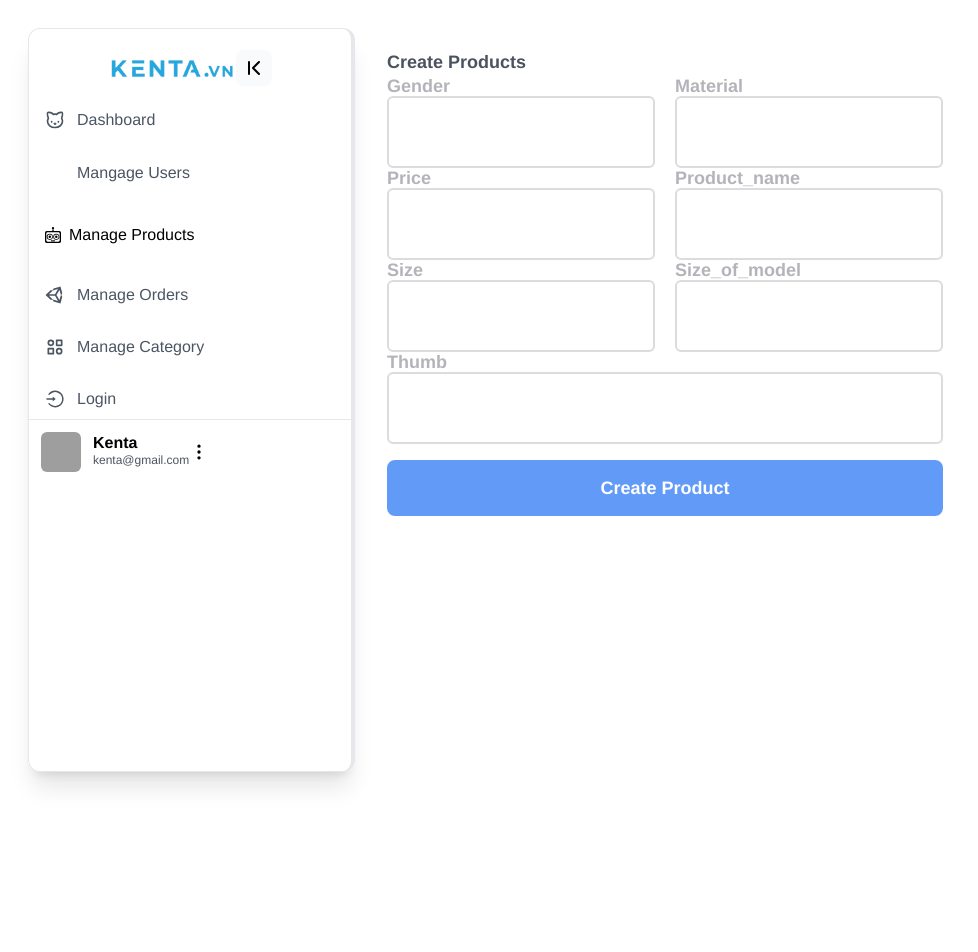
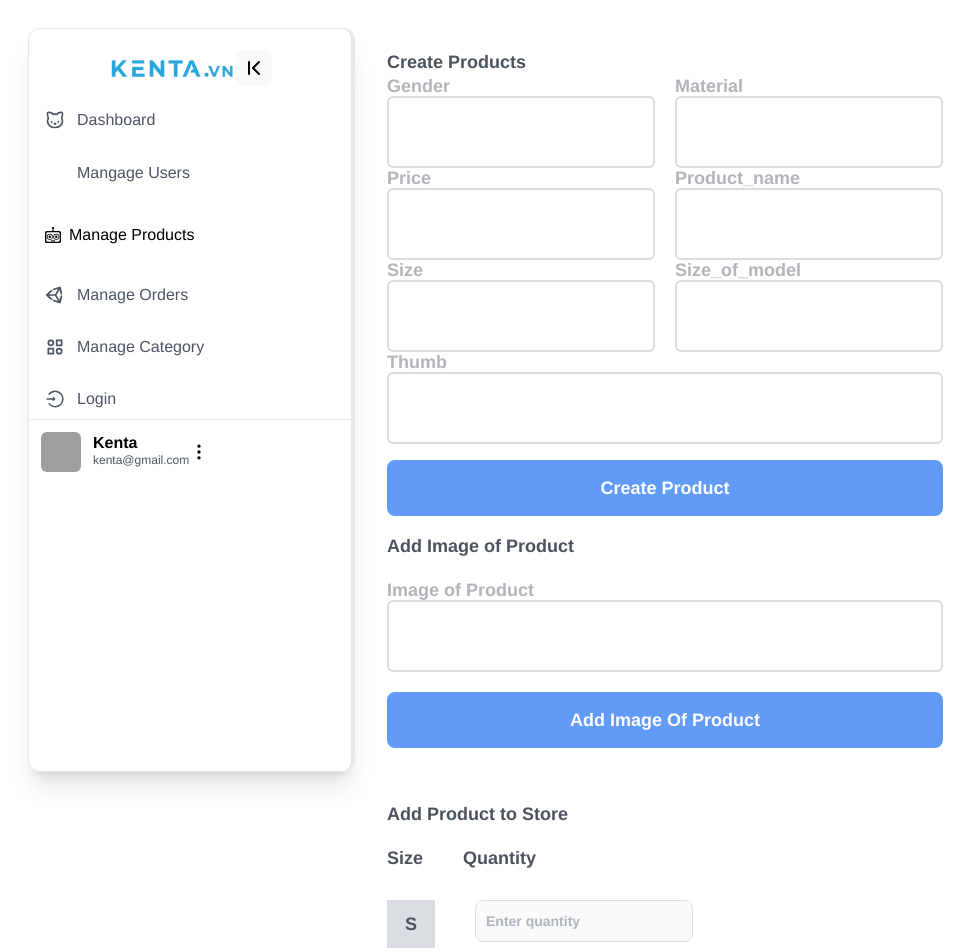
Before and after one commit to TLCN-Organ-EC-Project/admin, a React (Vite) app in the folder admin/: page /create-products in a window 1280 px wide. Shown: the top 952 px of the page, without its empty margins (0-978 px from the left). Before the commit the page ends 829 px from the top, so only its background shows below. Built offline with nearby package versions, Linux system fonts and the light colour scheme; grey boxes are pictures that could not be loaded; some icons are missing.

Commit message:
++up add store not fix

```diff
--- a/admin/package.json
+++ b/admin/package.json
@@ -16,6 +16,7 @@
     "chart.js": "^4.4.0",
     "clsx": "^2.0.0",
     "faker": "^6.6.6",
+    "lodash": "^4.17.21",
     "lottie-web": "^5.12.2",
     "lucide-react": "^0.288.0",
     "moment": "^2.29.4",
@@ -38,6 +39,7 @@
   "devDependencies": {
     "@faker-js/faker": "^8.2.0",
     "@types/faker": "^6.6.9",
+    "@types/lodash": "^4.14.202",
     "@types/react": "^18.2.15",
     "@types/react-dom": "^18.2.7",
     "@typescript-eslint/eslint-plugin": "^6.0.0",
--- a/admin/src/apis/user.tsx
+++ b/admin/src/apis/user.tsx
@@ -44,3 +44,8 @@ export const apiAdminAddImageOfProduct=(id:number,data:any)=>axios({
     method:'post',
     data
 })
+export const apiAdminAddProductToStore=(id:number,data:any)=>axios({
+    url:`/admin/products/${id}/store`,
+    method:'post',
+    data
+})
--- /dev/null
+++ b/admin/src/components/ManagerProduct/AddProductToStore.tsx
@@ -0,0 +1,59 @@
+import React, { useCallback, useEffect, useState } from 'react'
+import { apiAdminAddProductToStore } from '@api/user'
+import { size } from '@util/contant'
+import debounce from 'lodash/debounce';
+
+interface SizeData {
+    quantity: number[];
+    size: string[];
+}
+
+
+const AddProductToStore = () => {
+    const [quantityData, setQuantityData] = useState<SizeData>({ quantity: [], size: [] });
+    const handleQuantityChangeDebounced = useCallback(
+        debounce((event: React.ChangeEvent<HTMLInputElement>, sizeId: string) => {
+            const value = event.target.value;
+            setQuantityData((prevData) => ({
+                quantity: [...prevData.quantity, parseInt(value)],
+                size: [...prevData.size, sizeId],
+            }));
+        }, 1000),
+        []
+    );
+
+
+    return (
+        <>
+            <div className="pt-8">Add Product to Store</div>
+            <div className="flex gap-10 py-4">
+                <div className='text-gray-800 font-semibold'>Size</div>
+                <div className='text-gray-800 font-semibold'>Quantity</div>
+            </div>
+            <div>
+                {
+                    size.map((el: any) => (
+                        <div className='flex gap-10' key={el.id}>
+                            <div className='w-12 h-12 bg-gray-300 flex justify-center text-center items-center mt-3'>{el.name}</div>
+                            <div >
+                                <input
+                                    type="number"
+                                    id={`number-input-${el.id}`}
+                                    aria-describedby="helper-text-explanation"
+                                    className="bg-gray-50 border border-gray-300 text-gray-900 text-sm rounded-lg focus:ring-blue-500 focus:border-blue-500 block w-full p-2.5 dark:bg-gray-800 dark:border-gray-600 dark:placeholder-gray-400 dark:text-white dark:focus:ring-blue-500 dark:focus:border-blue-500 mt-3"
+                                    placeholder="Enter quantity"
+                                    value={quantityData.size.includes(el.id.toString()) ? quantityData.quantity[quantityData.size.indexOf(el.id.toString())] : ''}
+                                    onChange={(event) => handleQuantityChangeDebounced(event, el.id.toString())}
+                                    required
+                                />
+                            </div>
+                        </div>
+                    ))
+                }
+            </div>
+
+        </>
+    )
+}
+
+export default AddProductToStore
--- a/admin/src/pages/admin/Create_Product.tsx
+++ b/admin/src/pages/admin/Create_Product.tsx
@@ -6,6 +6,7 @@ import { useState } from "react"
 import { FieldValues, useForm } from "react-hook-form"
 import { toast } from "react-toastify"
 import { apiAdminAddImageOfProduct } from "@api/user"
+import AddProductToStore from "@comp/ManagerProduct/AddProductToStore"
 
 interface IProduct {
   gender: string,
@@ -26,14 +27,15 @@ const Create_Product = () => {
       size: ' ',
       size_of_model: '',
       thumb: '',
-      imageproduct:'',
+      imageproduct: '',
     }
   })
   const [Loading, setLoading] = useState(false)
   const [imagePreview, setImagePreview] = useState<string | null>(null);
   const [profileImage, setProfileImage] = useState<File | string>("");
   const [dataCreateProduct, setDataCreateProduct] = useState<ICreateProduct | null>(null)
-  const [addImageProduct, setAddImageProduct] = useState(false)
+  const [addImageProduct, setAddImageProduct] = useState(true)
+  const [addProductToStore,setAddProductToStore]=useState(true)
   console.log(dataCreateProduct)
   const updateImageTest = async (e: any) => {
     e.preventDefault();
@@ -98,14 +100,15 @@ const Create_Product = () => {
   const formattedData = {
     images: trimmedImageArray,
   };
-  console.log(formattedData)
-  const handleAddImageProduct=async(formattedData:any)=>{
-    if(dataCreateProduct?.id){
-      const response= await apiAdminAddImageOfProduct(dataCreateProduct?.id,formattedData)
+
+  const handleAddImageProduct = async (formattedData: any) => {
+    if (dataCreateProduct?.id) {
+      const response = await apiAdminAddImageOfProduct(dataCreateProduct?.id, formattedData)
       console.log(response)
-      if (response){
+      if (response) {
         toast.success('Add success images of product')
-      }else{
+        setAddProductToStore(!addProductToStore)
+      } else {
         toast.error('Can not add images product')
       }
     }
@@ -165,7 +168,7 @@ const Create_Product = () => {
             label="Thumb"
             {...register('thumb')}
             errors={errors}
-          /*   onChange={handleImageChange}  */
+            /*   onChange={handleImageChange}  */
             type="text"
           />
         </div>
@@ -190,8 +193,14 @@ const Create_Product = () => {
               errors={errors}
             />
           </div>
-          <Button label="Add Image Of Product" onClick={() => handleAddImageProduct(formattedData)} />
+          <div className="py-5">
+            <Button label="Add Image Of Product" onClick={() => handleAddImageProduct(formattedData)} />
+          </div>
         </>
+      }
+      {
+        addProductToStore &&
+          <AddProductToStore/>
       }
     </div>
   )
--- a/admin/src/utils/contant.tsx
+++ b/admin/src/utils/contant.tsx
@@ -131,3 +131,30 @@ export const category:SubmenuItem[] = [
       path:'trousers',
     }
   ]
+
+export const size=[
+  {
+    id:1,
+    name:'S'
+  },
+  {
+    id:2,
+    name:'L'
+  },
+  {
+    id:3,
+    name:'M'
+  },
+  {
+    id:4,
+    name:'XL'
+  },
+  {
+    id:5,
+    name:'XXL'
+  },
+  {
+    id:6,
+    name:'XXXL'
+  },
+]
```
Also changed, not shown: 1 other file (tests, documents, lock files or other folders).
